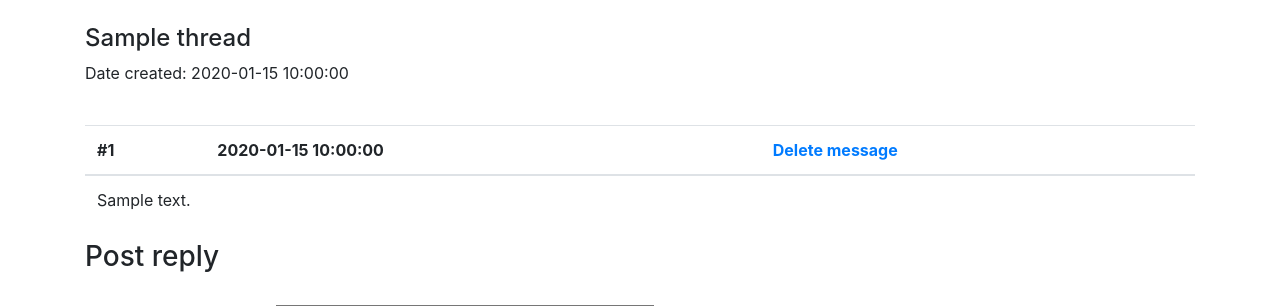
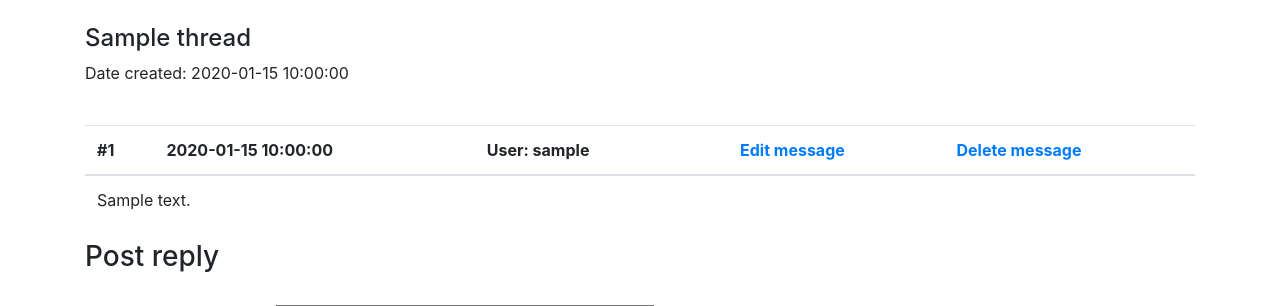
Before and after one commit to tjouni/messageboard, a Flask app: page /threads/1/ in a window 1280 px wide. Shown: the part 56-362 px from the top of the page. Run offline with Flask 2, Linux system fonts and the light colour scheme; a user stored in the database is signed in; tables that the repository leaves empty hold one stand-in row (values such as "Sample post"); some libraries are stand-ins or nearby versions.

Commit message:
add update message and authorization functionality

```diff
--- a/application/__init__.py
+++ b/application/__init__.py
@@ -1,12 +1,10 @@
 from flask import Flask
 app = Flask(__name__)
 
-from flask_login import current_user
+# database
 from flask_sqlalchemy import SQLAlchemy
-from functools import wraps
 
 
-# database
 import os
 
 if os.environ.get("HEROKU"):
--- a/application/templates/auth/view.html
+++ b/application/templates/auth/view.html
@@ -28,7 +28,7 @@
                 {{ form.password.label }}
             </div>
             <div class="col-2">
-                {{ form.password(value = user.password) }}
+                {{ form.password }}
             </div>
             <div class="col-sm">
                 <ul>
--- a/application/templates/layout.html
+++ b/application/templates/layout.html
@@ -3,7 +3,11 @@
 
 <head>
     <meta charset="utf-8">
+    {% if thread %}
+    <title>{{ thread.title }}</title>
+    {% else %}
     <title>Messageboard</title>
+    {% endif %}
     <link rel="stylesheet" href="https://maxcdn.bootstrapcdn.com/bootstrap/4.0.0/css/bootstrap.min.css"
         integrity="sha384-Gn5384xqQ1aoWXA+058RXPxPg6fy4IWvTNh0E263XmFcJlSAwiGgFAW/dAiS6JXm" crossorigin="anonymous">
 </head>
--- a/application/templates/threads/view.html
+++ b/application/templates/threads/view.html
@@ -11,12 +11,29 @@
         <tr>
             <th scope="col">#{{ msg.id }}</th>
             <th scope="col">{{ msg.date_created }}</th>
-            <th scope="col"><a href="{{ url_for('delete_message', message_id=msg.id) }}">Delete message</a></th>
+            <th scope="col">
+                User: {{ msg.username }}
+            </th>
+            <th scope="col">
+                {% if msg.date_created != msg.date_modified %}
+                Edited
+                {% endif %}
+            </th>
+            <th scope="col">
+                {% if (current_user.id == msg.user_id) or (current_user.is_admin == True) %}
+                <a href="{{ url_for('message_view', message_id=msg.id) }}">Edit message</a>
+                {% endif %}
+            </th>
+            <th scope="col">
+                {% if (current_user.id == msg.user_id) or (current_user.is_admin == True) %}
+                <a href="{{ url_for('delete_message', message_id=msg.id) }}">Delete message</a>
+                {% endif %}
+            </th>
         </tr>
     </thead>
     <tbody>
         <tr>
-            <td colspan="3">{{ msg.message_text }}</td>
+            <td colspan="5">{{ msg.message_text }}</td>
         </tr>
     </tbody>
     {% endfor %}
--- a/application/threads/models.py
+++ b/application/threads/models.py
@@ -27,7 +27,9 @@ class Thread(Base):
         '''Return a tuple with thread and a list of messages'''
         t = Thread.query.get(thread_id)
 
-        stmt = text("SELECT id, date_created, message_text FROM Message"
+        stmt = text("SELECT Message.id, Message.date_created, Message.date_modified,"
+                    " message_text, user_id, username FROM Message"
+                    " JOIN Account ON Message.user_id = Account.id"
                     " WHERE thread_id = :tid").params(tid=t.id)
 
         res = db.engine.execute(stmt)
@@ -51,12 +53,6 @@ class Thread(Base):
         db.session.delete(m)
         db.session.commit()
 
-        stmt = text("SELECT id, date_created, message_text FROM Message"
-                    " WHERE thread_id = :tid").params(tid=m.thread_id)
-
-        res = db.engine.execute(stmt)
-        db.session.commit()
-
     @staticmethod
     def delete_thread(thread_id):
         t = Thread.query.get(thread_id)
--- a/application/threads/views.py
+++ b/application/threads/views.py
@@ -1,7 +1,7 @@
-from application import app, db
 from flask import redirect, render_template, request, url_for
-from flask_login import login_required, current_user
+from flask_login import current_user
 
+from application import app, db, login_required, login_manager
 from application.threads.models import Thread
 from application.threads.forms import ThreadForm
 
@@ -10,19 +10,19 @@ from application.messages.forms import MessageForm
 
 
 @app.route("/threads/", methods=["GET"])
-@login_required
+@login_required()
 def threads_index():
     return render_template("threads/list.html", threads=Thread.get_threads())
 
 
 @app.route("/threads/new/", methods=["GET"])
-@login_required
+@login_required()
 def threads_form():
     return render_template("threads/new.html", form=ThreadForm())
 
 
 @app.route("/threads/", methods=["POST"])
-@login_required
+@login_required()
 def threads_create():
     form = ThreadForm(request.form)
 
@@ -36,8 +36,10 @@ def threads_create():
 
 
 @app.route("/threads/<int:thread_id>/", methods=["GET"])
-@login_required
+@login_required()
 def threads_view(thread_id, form=None):
+    print('user ids €€€€€€€€€')
+    print(current_user.id)
     if form is None:
         form = MessageForm(request.form)
 
@@ -47,12 +49,16 @@ def threads_view(thread_id, form=None):
 
 
 @app.route("/delete/<int:message_id>/", methods=["GET"])
-@login_required
+@login_required()
 def delete_message(message_id, form=None):
     if form is None:
         form = MessageForm(request.form)
 
     m = Message.query.get(message_id)
+
+    if m.user_id != current_user.id and current_user.admin != False:
+        return redirect(url_for("threads_view", thread_id=m.thread_id))
+
     if m.original_post:
         Thread.delete_thread(m.thread_id)
         return redirect(url_for("threads_index"))
@@ -63,8 +69,40 @@ def delete_message(message_id, form=None):
     return render_template("threads/view.html", thread=t, messages=res, form=form)
 
 
+@app.route("/message/<int:message_id>/", methods=["GET"])
+@login_required()
+def message_view(message_id):
+    m = Message.query.get(message_id)
+
+    if m.user_id != current_user.id and current_user.admin != False:
+        return redirect(url_for("threads_view", thread_id=m.thread_id))
+
+    f = MessageForm()
+    f.message_text.data = m.message_text
+    return render_template("threads/edit.html", message=m, form=f)
+
+
+@app.route("/message/update/<int:message_id>/", methods=["POST"])
+@login_required()
+def message_update(message_id):
+    form = MessageForm(request.form)
+    m = Message.query.get(message_id)
+
+    if m.user_id != current_user.id and current_user.admin != False:
+        return redirect(url_for("threads_view", thread_id=m.thread_id))
+
+    if not form.validate():
+        return render_template("threads/edit.html", message=m, form=form)
+
+    m.message_text = form.message_text.data
+
+    db.session.commit()
+
+    return redirect(url_for("threads_view", thread_id=m.thread_id))
+
+
 @app.route("/threads/<int:thread_id>/", methods=["POST"])
-@login_required
+@login_required()
 def threads_reply(thread_id):
     form = MessageForm(request.form)
 
```
Also changed, not shown: application/auth/models.py (+8 -2 lines), application/templates/threads/edit.html (added, +32 -0 lines).
